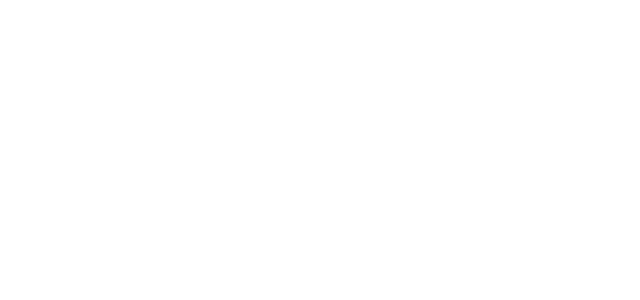
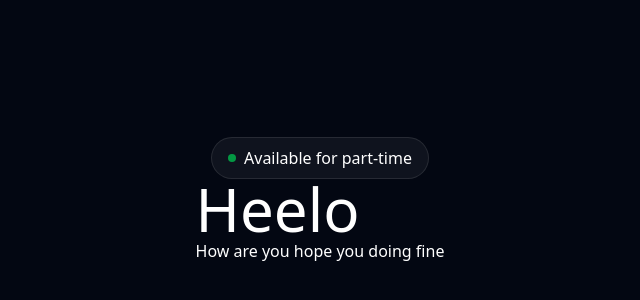
Before and after one commit to AbdulAdnan7/PORT, a React (Vite) app in the folder portfolio/: page / in a window 1280 px wide. Shown: the part 200-500 px from the top of the page, without its empty margins (320-960 px from the left). Built offline with nearby package versions, Linux system fonts and the light colour scheme.

Commit message:
Added Hero-Section Content

```diff
--- /dev/null
+++ b/package.json
@@ -0,0 +1,6 @@
+{
+  "dependencies": {
+    "lucide-react": "^0.555.0",
+    "react-icons": "^5.5.0"
+  }
+}
--- a/portfolio/src/App.jsx
+++ b/portfolio/src/App.jsx
@@ -1,14 +1,40 @@
-import { useState } from 'react'
+import { useEffect, useState } from 'react'
 import reactLogo from './assets/react.svg'
 import viteLogo from '/vite.svg'
 import './App.css'
 
 function App() {
-  const [count, setCount] = useState(0)
+  const [currentText, setCurrentText] = useState(0)
+
+    const words = [
+      { text: "freelance" },
+      { text: "internships" },
+      { text: "part-time" },
+      { text: "full-time" },
+    ]
+
+    useEffect(() => {
+      const interval = setInterval(() => {
+      setCurrentText((prev) => (prev + 1) % words.length)
+    }, 2000);
+     return () => clearInterval(interval)
+  }, []  )
+
+
 
   return (
     <>
-   <div className='bg-gray-950 flex'>
+   <div className='bg-gray-950 flex flex-col w-full h-screen justify-center items-center'>
+    <div className='border border-white/10 flex justify-center bg-white/5 items-center gap-2 text-white px-4 py-2 rounded-full'>
+      <p className='bg-green-500 w-2 h-2 rounded-full animate-pulse'></p>
+      <p className='text-white'>Available for {words[currentText].text}</p>
+    </div>
+
+   <div className=''>
+
+   <h1 className='text-6xl text-white'>Heelo</h1>
+   <p className='text-white'>How are you  hope you doing fine</p>
+   </div>
 
    </div>
     </>
```
Also changed, not shown: 1 other file (tests, documents, lock files or other folders).
